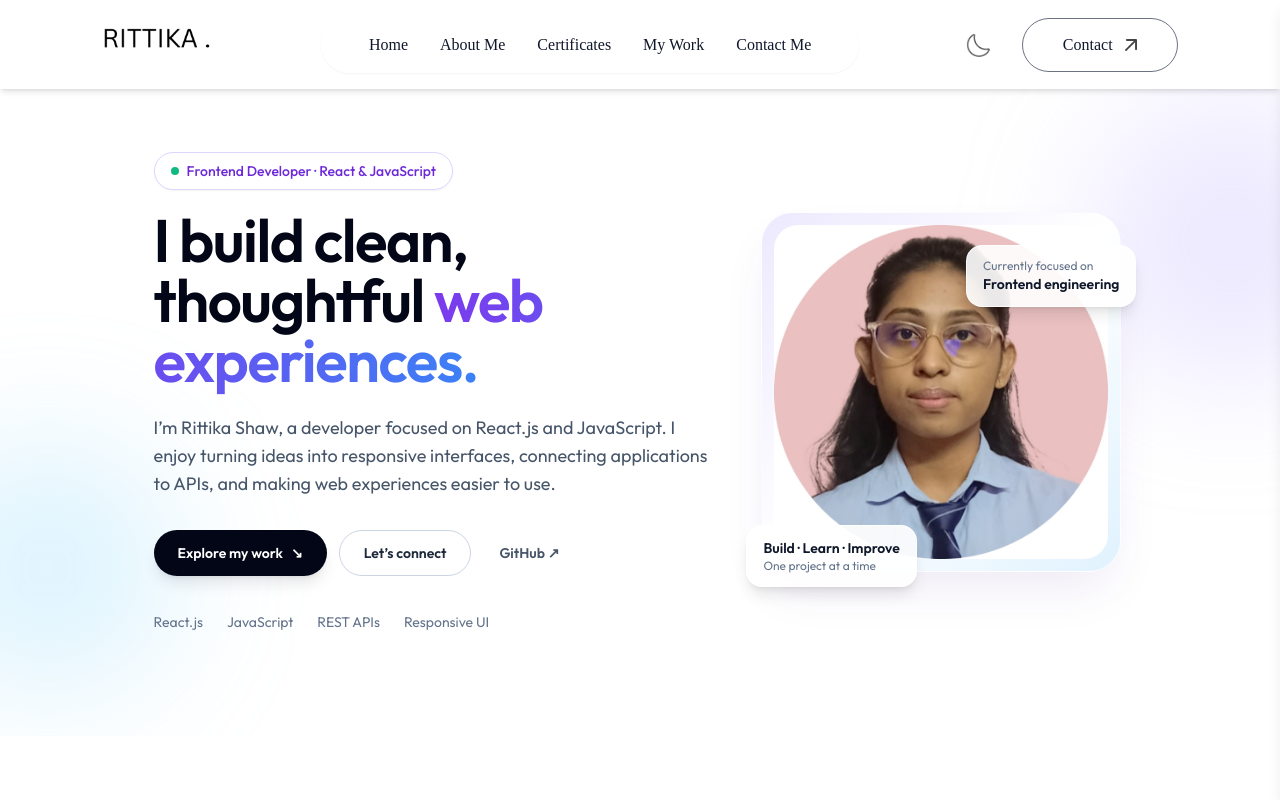
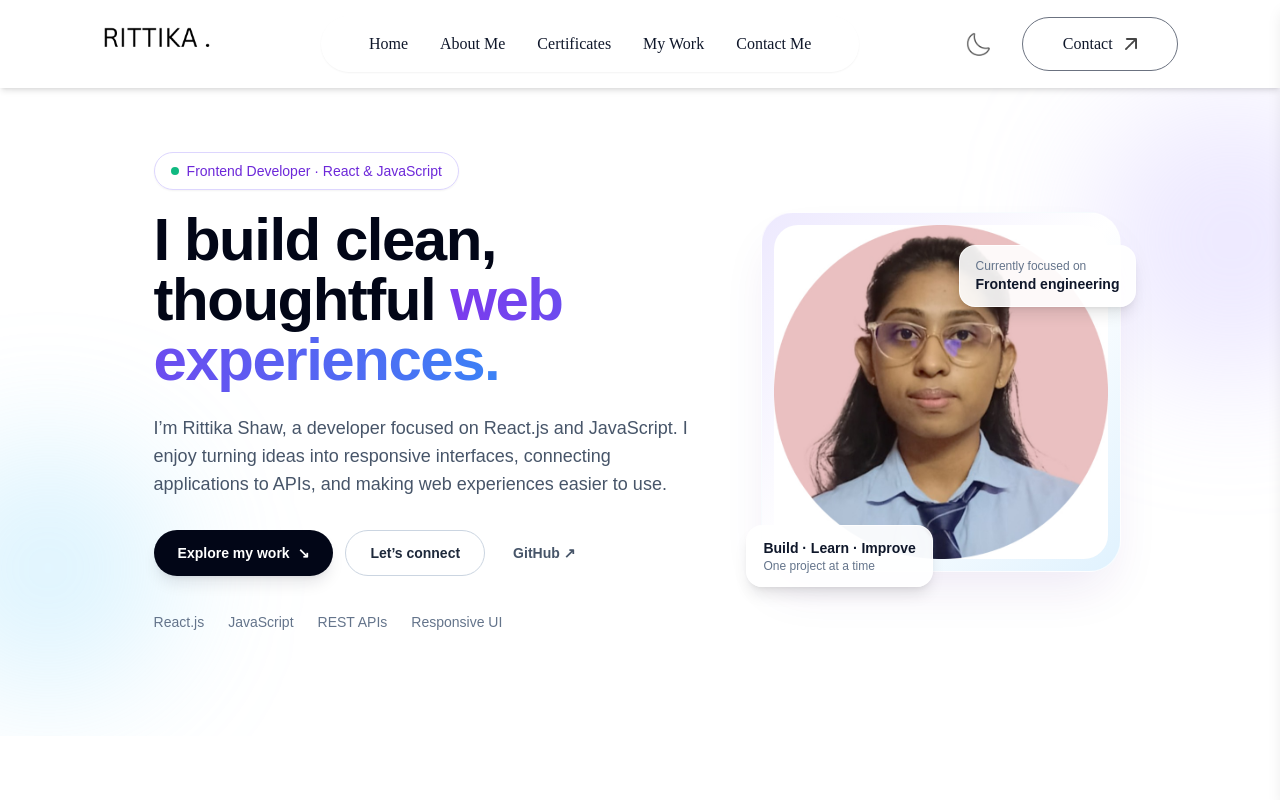
Before and after one commit to rittika-04/Portfolio, a Next.js app: page / in a window 1280 px wide. Shown: the top 800 px of the page. Built offline with nearby package versions, Linux system fonts and the light colour scheme; a web font is replaced by a local one.

Commit message:
Improve typography and accessibility defaults

```diff
--- a/app/globals.css
+++ b/app/globals.css
@@ -2,6 +2,26 @@
 @tailwind components;
 @tailwind utilities;
 
-*{
-  font-family: Outfit;
+:root { color-scheme: light; scroll-behavior: smooth; }
+html.dark { color-scheme: dark; }
+* { box-sizing: border-box; }
+body {
+  margin: 0;
+  font-family: Outfit, sans-serif;
+  -webkit-font-smoothing: antialiased;
+  text-rendering: optimizeLegibility;
 }
+::selection { background: rgba(139, 92, 246, 0.22); }
+a, button { -webkit-tap-highlight-color: transparent; }
+a:focus-visible, button:focus-visible, input:focus-visible, textarea:focus-visible {
+  outline: 2px solid #8b5cf6;
+  outline-offset: 3px;
+}
+@media (prefers-reduced-motion: reduce) {
+  *, *::before, *::after {
+    scroll-behavior: auto !important;
+    animation-duration: 0.01ms !important;
+    animation-iteration-count: 1 !important;
+    transition-duration: 0.01ms !important;
+  }
+}
```
